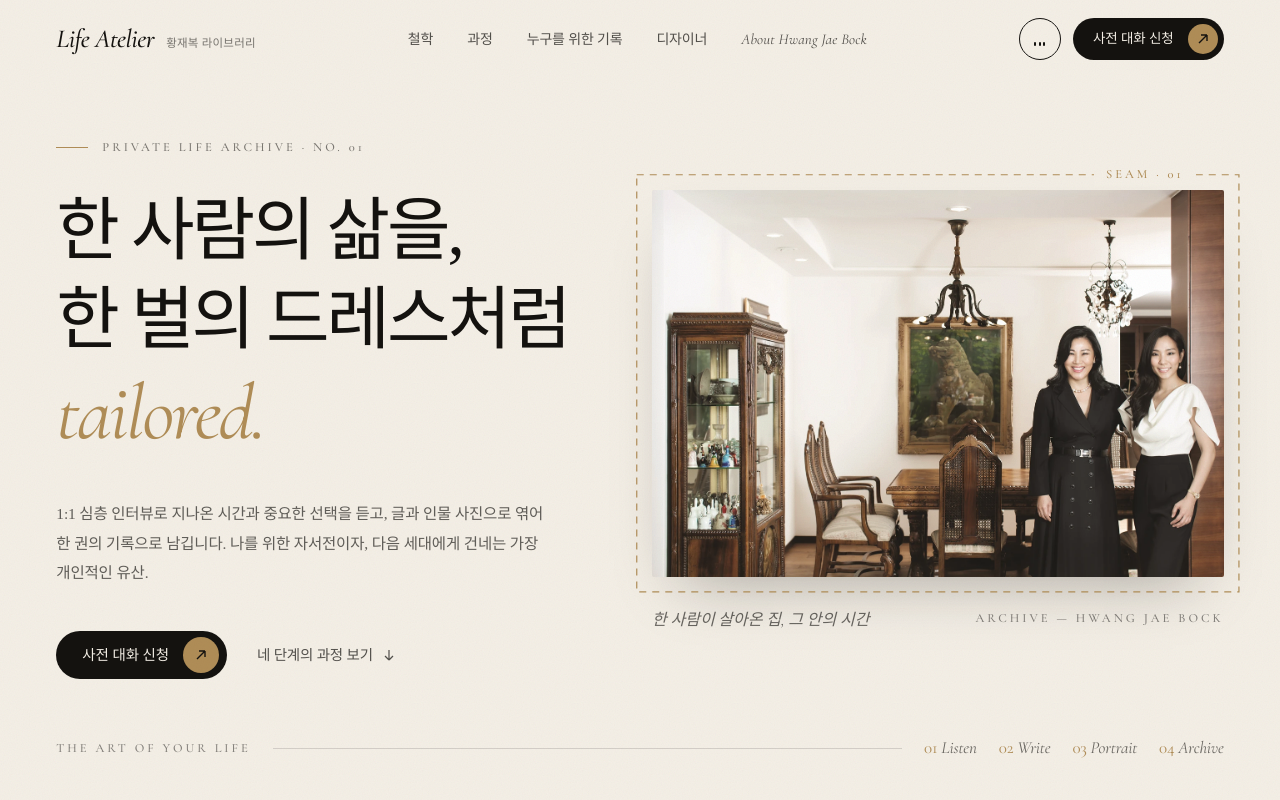
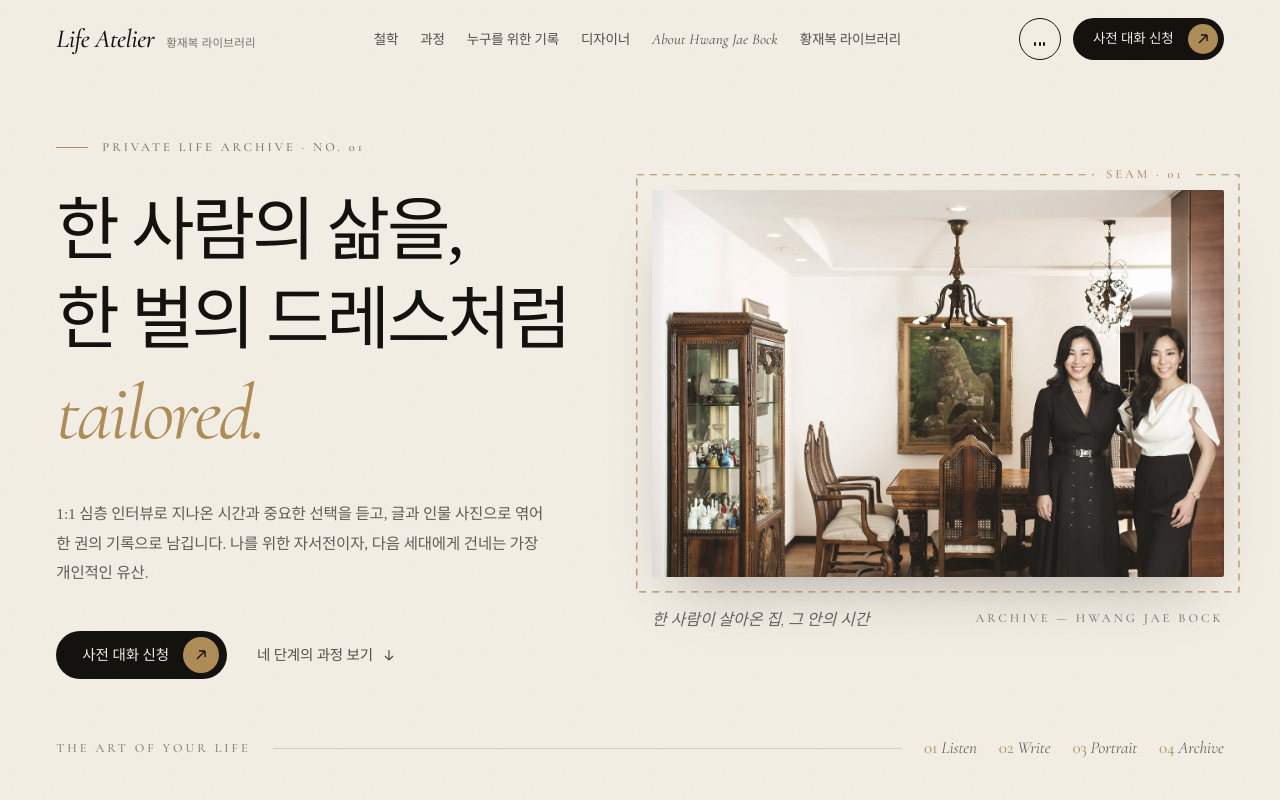
Before and after one commit to ranbaik/Hwang-Jae-Bock-s-Library, a plain HTML site: page dist/life-atelier/index.html in a window 1280 px wide. Shown: the top 800 px of the page. Drawn offline with nearby package versions, Linux system fonts and the light colour scheme.

Commit message:
라이프 아뜰리에 메뉴에 황재복 라이브러리 추가 (새 창), 중간 폭 메뉴 간격 조정
Co-Authored-By: Claude Opus 5.5 <noreply@anthropic.com>

```diff
--- a/dist/life-atelier/index.html
+++ b/dist/life-atelier/index.html
@@ -88,6 +88,9 @@
     .nav ul a { font-size: 14px; opacity: .72; transition: opacity .25s; }
     .nav ul a:hover { opacity: 1; }
     .nav ul a.nav-about { font-family: var(--latin); font-style: italic; font-size: 15px; letter-spacing: .01em; }
+    .nav ul a, .brand b, .brand small { white-space: nowrap; }
+    @media (max-width: 1400px) { .nav ul { gap: 22px; } .nav ul a { font-size: 13.5px; } }
+    @media (max-width: 1240px) { .brand small { display: none; } .nav ul { gap: 18px; } .nav ul a { font-size: 13px; } }
     .about-link { display: inline-flex; align-items: baseline; gap: 8px; margin-top: 36px; padding-bottom: 6px; border-bottom: 1px solid currentColor;
       font-family: var(--latin); font-size: 22px; letter-spacing: -.01em; color: var(--ink, #14120f); text-decoration: none; }
     .about-link em { color: var(--gold); }
@@ -436,6 +439,7 @@
         <li class="appear appear--down" style="--d:.24s"><a href="#for-whom">누구를 위한 기록</a></li>
         <li class="appear appear--down" style="--d:.30s"><a href="#designer">디자이너</a></li>
         <li class="appear appear--down" style="--d:.33s"><a class="nav-about" href="../#top">About Hwang Jae Bock</a></li>
+        <li class="appear appear--down" style="--d:.36s"><a href="https://ranbaik.github.io/hwang-jaebok-library/" target="_blank" rel="noopener">황재복 라이브러리</a></li>
       </ul>
     </nav>
     <div class="nav__right">
```
